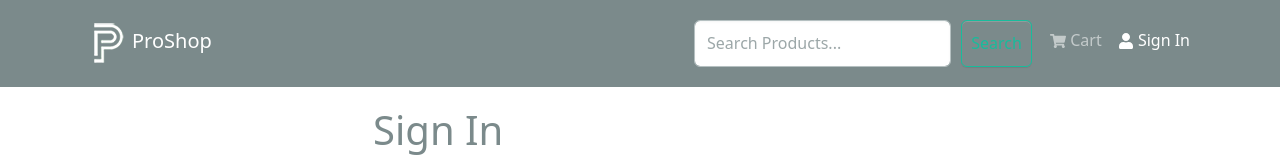
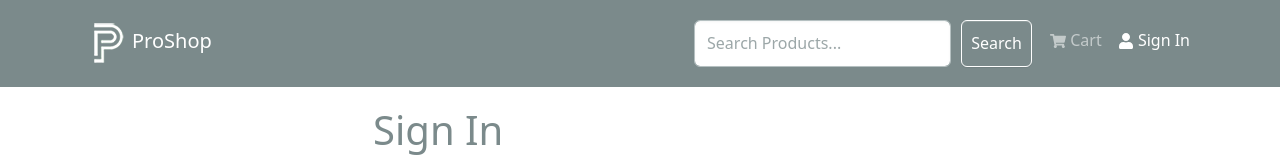
Before and after one commit to mehulgala77/proshop-mern, a React (Create React App) app in the folder frontend/: page /login in a window 1280 px wide. Shown: the top 160 px of the page. Built offline with nearby package versions, Linux system fonts and the light colour scheme.

Commit message:
Created a build script

```diff
--- a/frontend/src/components/SearchBox.jsx
+++ b/frontend/src/components/SearchBox.jsx
@@ -30,7 +30,7 @@ const SearchBox = () => {
         className="mr-sm-2 ml-sm-5"
       ></Form.Control>
 
-      <Button type="submit" variant="outline-success" className="p-2 mx-2">
+      <Button type="submit" variant="outline-success" className="p-2 mx-2 text-white border-white">
         Search
       </Button>
     </Form>
--- a/frontend/src/screens/admin/UserEditScreen.jsx
+++ b/frontend/src/screens/admin/UserEditScreen.jsx
@@ -57,6 +57,8 @@ const UserEditScreen = () => {
       <FormContainer>
         <h1>Edit User</h1>
 
+        {loadingUpdate && <Loader />}
+
         {isLoading ? (
           <Loader />
         ) : error ? (
--- a/package.json
+++ b/package.json
@@ -10,7 +10,8 @@
     "client": "npm start --prefix frontend",
     "dev": "concurrently \"npm run server\" \"npm run client\"",
     "data:import": "node backend/seeder",
-    "data:destroy": "node backend/seeder -d"
+    "data:destroy": "node backend/seeder -d",
+    "build": "npm install && npm install --prefix frontend && npm run build --prefix frontend"
   },
   "author": "Mehul Gala",
   "license": "MIT",
```
Also changed, not shown: 1 other file (tests, documents, lock files or other folders).
